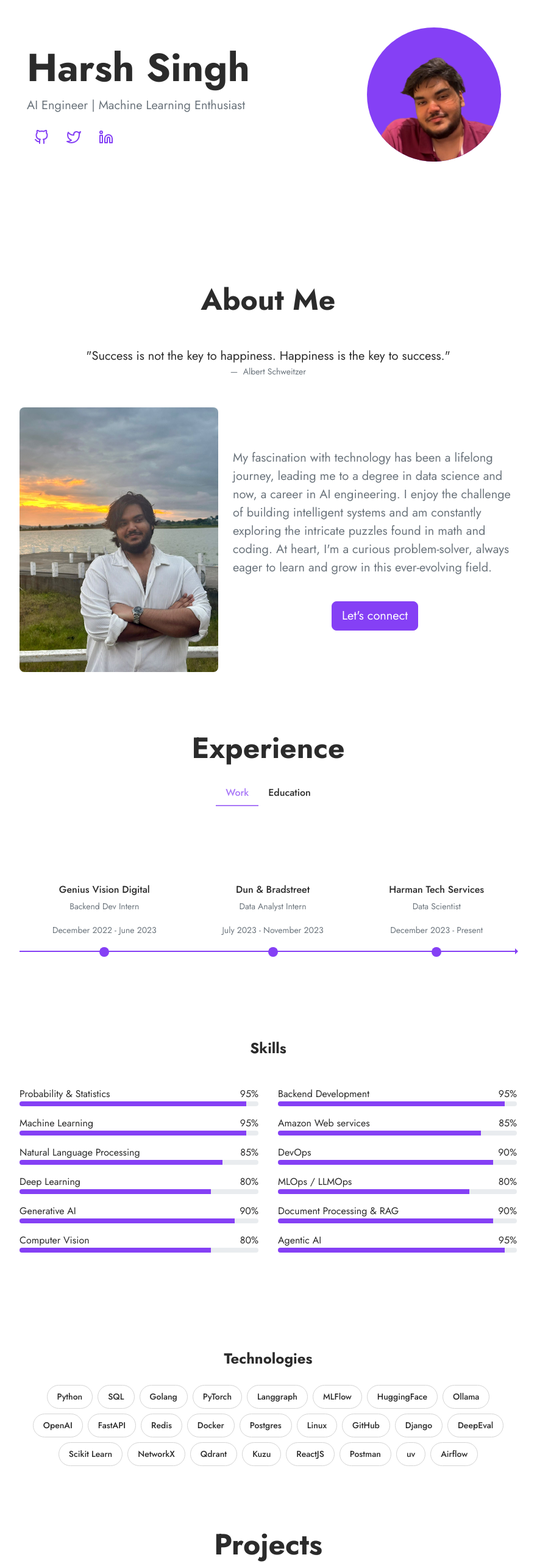
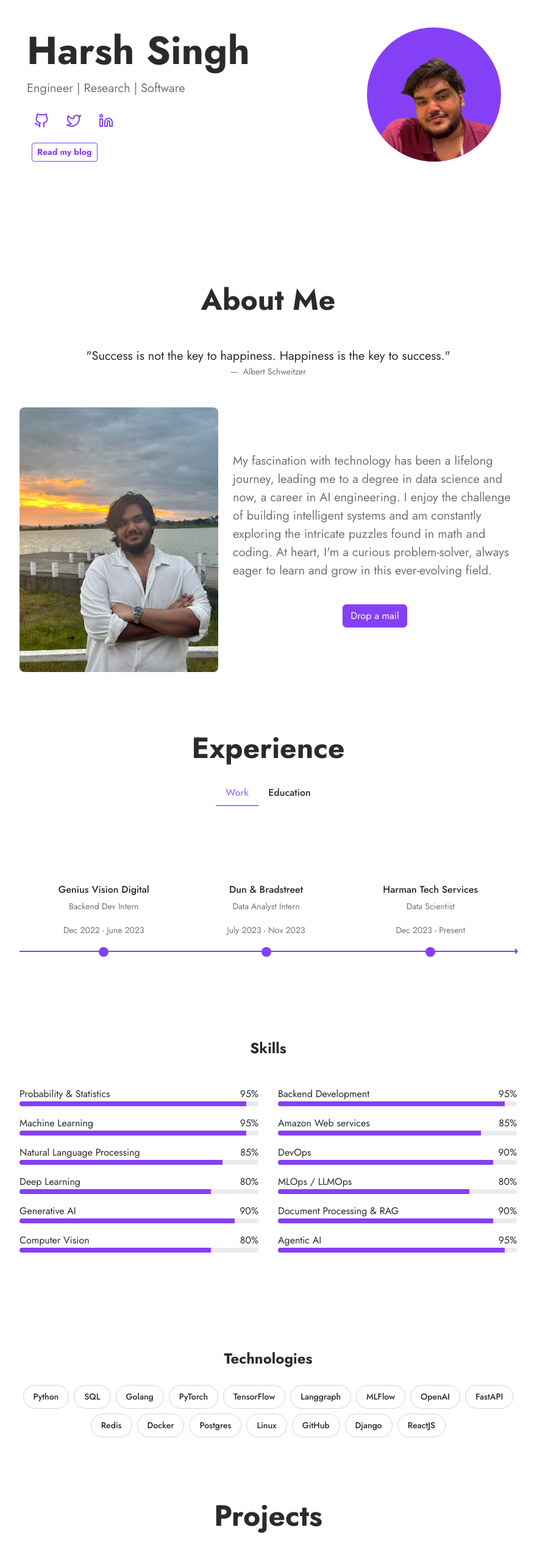
Before and after one commit to AarnoStormborn/portfolio-blog, a plain HTML site: page index.html in a window 1280 px wide. Shown: the part 220-2783 px from the top of the page at 61% size, without its empty margins (200-1081 px from the left). Drawn offline with nearby package versions, Linux system fonts and the light colour scheme.

Commit message:
v1.3.1 styling changes

```diff
--- a/assets/css/style.css
+++ b/assets/css/style.css
@@ -332,10 +332,6 @@ footer .social-icon {
 }
 
 /* 15. Contact Section */
-.contact-item {
-    margin-bottom: 3rem; /* Added margin to space out contact items */
-}
-
 .contact-item svg {
     width: 32px;
     height: 32px;
@@ -343,10 +339,25 @@ footer .social-icon {
     margin-bottom: 0.5rem;
 }
 
-/* 16. Responsiveness Fixes */
-@media (max-width: 767px) {
+.contact-item {
+    margin-bottom: 2rem;
+}
+
+/* 16. Mobile Responsiveness */
+@media (max-width: 767.98px) {
     .page-index main.container {
         padding-left: 3%;
         padding-right: 3%;
     }
 }
+
+/* FIX for Navbar Toggler Icon in Dark Mode */
+body[data-theme='dark'] .navbar-toggler-icon {
+    filter: invert(1) brightness(2) sepia(1) hue-rotate(200deg);
+}
+
+/* 17. Button in About Section */
+.btn-primary.btn-lg {
+    padding: 0.75rem 2.5rem;
+    font-weight: 500;
+}
--- a/index.html
+++ b/index.html
@@ -31,8 +31,8 @@
                     <li class="nav-item"><a class="nav-link" href="#about">About</a></li>
                     <li class="nav-item"><a class="nav-link" href="#experience">Experience</a></li>
                     <li class="nav-item"><a class="nav-link" href="#projects">Projects</a></li>
-                    <li class="nav-item"><a class="nav-link" href="blog.html">Blog</a></li>
                     <li class="nav-item"><a class="nav-link" href="#contact">Contact</a></li>
+                    <li class="nav-item"><a class="nav-link fw-bold text-primary" href="blog.html">Blog</a></li>
                     <li class="nav-item ms-lg-3">
                         <button id="theme-toggle" class="btn btn-link nav-link">
                             <svg id="sun-icon" xmlns="http://www.w3.org/2000/svg" width="24" height="24" viewBox="0 0 24 24" fill="none" stroke="currentColor" stroke-width="2" stroke-linecap="round" stroke-linejoin="round"><circle cx="12" cy="12" r="5"></circle><line x1="12" y1="1" x2="12" y2="3"></line><line x1="12" y1="21" x2="12" y2="23"></line><line x1="4.22" y1="4.22" x2="5.64" y2="5.64"></line><line x1="18.36" y1="18.36" x2="19.78" y2="19.78"></line><line x1="1" y1="12" x2="3" y2="12"></line><line x1="21" y1="12" x2="23" y2="12"></line><line x1="4.22" y1="19.78" x2="5.64" y2="18.36"></line><line x1="18.36" y1="5.64" x2="19.78" y2="4.22"></line></svg>
@@ -50,7 +50,7 @@
             <div class="row align-items-center w-100">
                 <div class="col-lg-8 text-lg-start text-center">
                     <h1 class="display-3 fw-bold">Harsh Singh</h1>
-                    <p class="lead text-secondary">AI Engineer | Machine Learning Enthusiast</p>
+                    <p class="lead text-secondary">Engineer | Research | Software</p>
                     <div class="social-icons mt-4">
                         <a href="https://github.com/AarnoStormborn" class="social-icon" target="_blank">
                             <svg xmlns="http://www.w3.org/2000/svg" width="24" height="24" viewBox="0 0 24 24" fill="none" stroke="currentColor" stroke-width="2" stroke-linecap="round" stroke-linejoin="round" class="feather feather-github"><path d="M9 19c-5 1.5-5-2.5-7-3m14 6v-3.87a3.37 3.37 0 0 0-.94-2.61c3.14-.35 6.44-1.54 6.44-7A5.44 5.44 0 0 0 20 4.77 5.07 5.07 0 0 0 19.91 1S18.73.65 16 2.48a13.38 13.38 0 0 0-7 0C6.27.65 5.09 1 5.09 1A5.07 5.07 0 0 0 5 4.77a5.44 5.44 0 0 0-1.5 3.78c0 5.42 3.3 6.61 6.44 7A3.37 3.37 0 0 0 9 18.13V22"></path></svg>
@@ -61,6 +61,9 @@
                         <a href="https://www.linkedin.com/in/harsh-singh-4428241b4/" class="social-icon" target="_blank">
                             <svg xmlns="http://www.w3.org/2000/svg" width="24" height="24" viewBox="0 0 24 24" fill="none" stroke="currentColor" stroke-width="2" stroke-linecap="round" stroke-linejoin="round" class="feather feather-linkedin"><path d="M16 8a6 6 0 0 1 6 6v7h-4v-7a2 2 0 0 0-2-2 2 2 0 0 0-2 2v7h-4v-7a6 6 0 0 1 6-6z"></path><rect x="2" y="9" width="4" height="12"></rect><circle cx="4" cy="4" r="2"></circle></svg>
                         </a>
+                    </div>
+                    <div class="mt-4 ms-2">
+                        <a href="blog.html" class="btn btn-sm btn-outline-primary fw-bold">Read my blog</a>
                     </div>
                 </div>
                 <div class="col-lg-4 text-center mt-4 px-3 mt-lg-0">
@@ -92,7 +95,7 @@
                         My fascination with technology has been a lifelong journey, leading me to a degree in data science and now, a career in AI engineering. I enjoy the challenge of building intelligent systems and am constantly exploring the intricate puzzles found in math and coding. At heart, I'm a curious problem-solver, always eager to learn and grow in this ever-evolving field.
                     </p>
                     <div class="text-center">
-                        <a href="mailto:harshsingh90220@gmail.com" class="btn btn-primary btn-lg mt-4">Let's connect</a>
+                        <a href="mailto:harshsingh90220@gmail.com" class="btn btn-primary mt-4">Drop a mail</a>
                     </div>
                 </div>
             </div>
@@ -121,7 +124,7 @@
                                 <div class="timeline-content">
                                     <h6>Genius Vision Digital</h6>
                                     <p class="text-secondary small">Backend Dev Intern</p>
-                                    <small class="text-secondary small">December 2022 - June 2023</small>
+                                    <small class="text-secondary small">Dec 2022 - June 2023</small>
                                 </div>
                             </div>
                             <div class="timeline-item">
@@ -129,7 +132,7 @@
                                 <div class="timeline-content">
                                     <h6>Dun & Bradstreet</h6>
                                     <p class="text-secondary small">Data Analyst Intern</p>
-                                    <small class="text-secondary small">July 2023 - November 2023</small>
+                                    <small class="text-secondary small">July 2023 - Nov 2023</small>
                                 </div>
                             </div>
                             <div class="timeline-item">
@@ -137,7 +140,7 @@
                                 <div class="timeline-content">
                                     <h6>Harman Tech Services</h6>
                                     <p class="text-secondary small">Data Scientist</p>
-                                    <small class="text-secondary small">December 2023 - Present</small>
+                                    <small class="text-secondary small">Dec 2023 - Present</small>
                                 </div>
                             </div>
                         </div>
@@ -304,10 +307,9 @@
                     <span class="tech-badge">SQL</span>
                     <span class="tech-badge">Golang</span>
                     <span class="tech-badge">PyTorch</span>
+                    <span class="tech-badge">TensorFlow</span>
                     <span class="tech-badge">Langgraph</span>
                     <span class="tech-badge">MLFlow</span>
-                    <span class="tech-badge">HuggingFace</span>
-                    <span class="tech-badge">Ollama</span>
                     <span class="tech-badge">OpenAI</span>
                     <span class="tech-badge">FastAPI</span>
                     <span class="tech-badge">Redis</span>
@@ -316,15 +318,7 @@
                     <span class="tech-badge">Linux</span>
                     <span class="tech-badge">GitHub</span>
                     <span class="tech-badge">Django</span>
-                    <span class="tech-badge">DeepEval</span>
-                    <span class="tech-badge">Scikit Learn</span>
-                    <span class="tech-badge">NetworkX</span>
-                    <span class="tech-badge">Qdrant</span>
-                    <span class="tech-badge">Kuzu</span>
                     <span class="tech-badge">ReactJS</span>
-                    <span class="tech-badge">Postman</span>
-                    <span class="tech-badge">uv</span>
-                    <span class="tech-badge">Airflow</span>
                 </div>
             </div>
         </section>
```
Also changed, not shown: blog.html (+1 -1 lines), post.html (+1 -1 lines).
